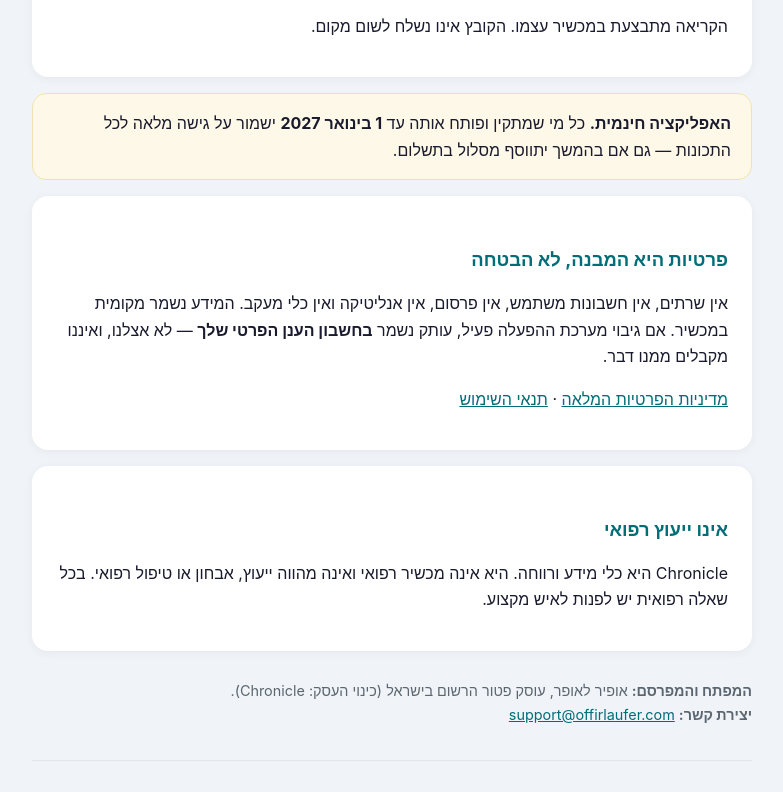
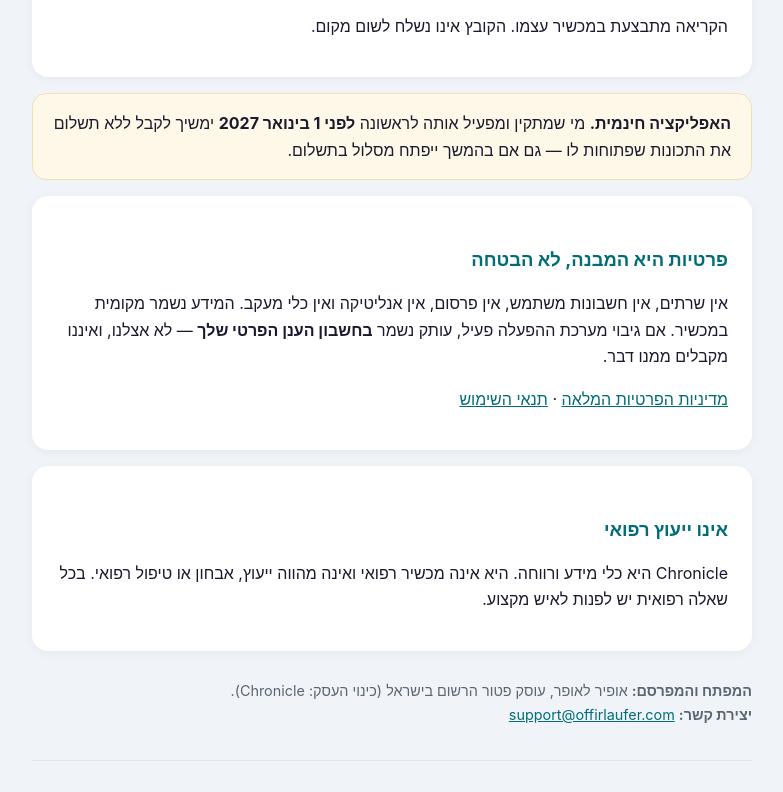
Before and after one commit to offirlaufer/chronicle-privacy, a plain HTML site: page index.html in a window 1280 px wide. Shown: the part 1179-1971 px from the top of the page, without its empty margins (248-1031 px from the left). Drawn offline with Linux system fonts and the light colour scheme.

Commit message:
Publish landing page from Chronicle@df70b5c

```diff
--- a/index.html
+++ b/index.html
@@ -112,9 +112,9 @@
   </div>
 
   <div class="note">
-    <strong>האפליקציה חינמית.</strong> כל מי שמתקין ופותח אותה עד
-    <strong>1 בינואר 2027</strong> ישמור על גישה מלאה לכל התכונות — גם אם
-    בהמשך יתווסף מסלול בתשלום.
+    <strong>האפליקציה חינמית.</strong> מי שמתקין ומפעיל אותה לראשונה
+    <strong>לפני 1 בינואר 2027</strong> ימשיך לקבל ללא תשלום את התכונות
+    שפתוחות לו — גם אם בהמשך ייפתח מסלול בתשלום.
   </div>
 
   <div class="card">
```
